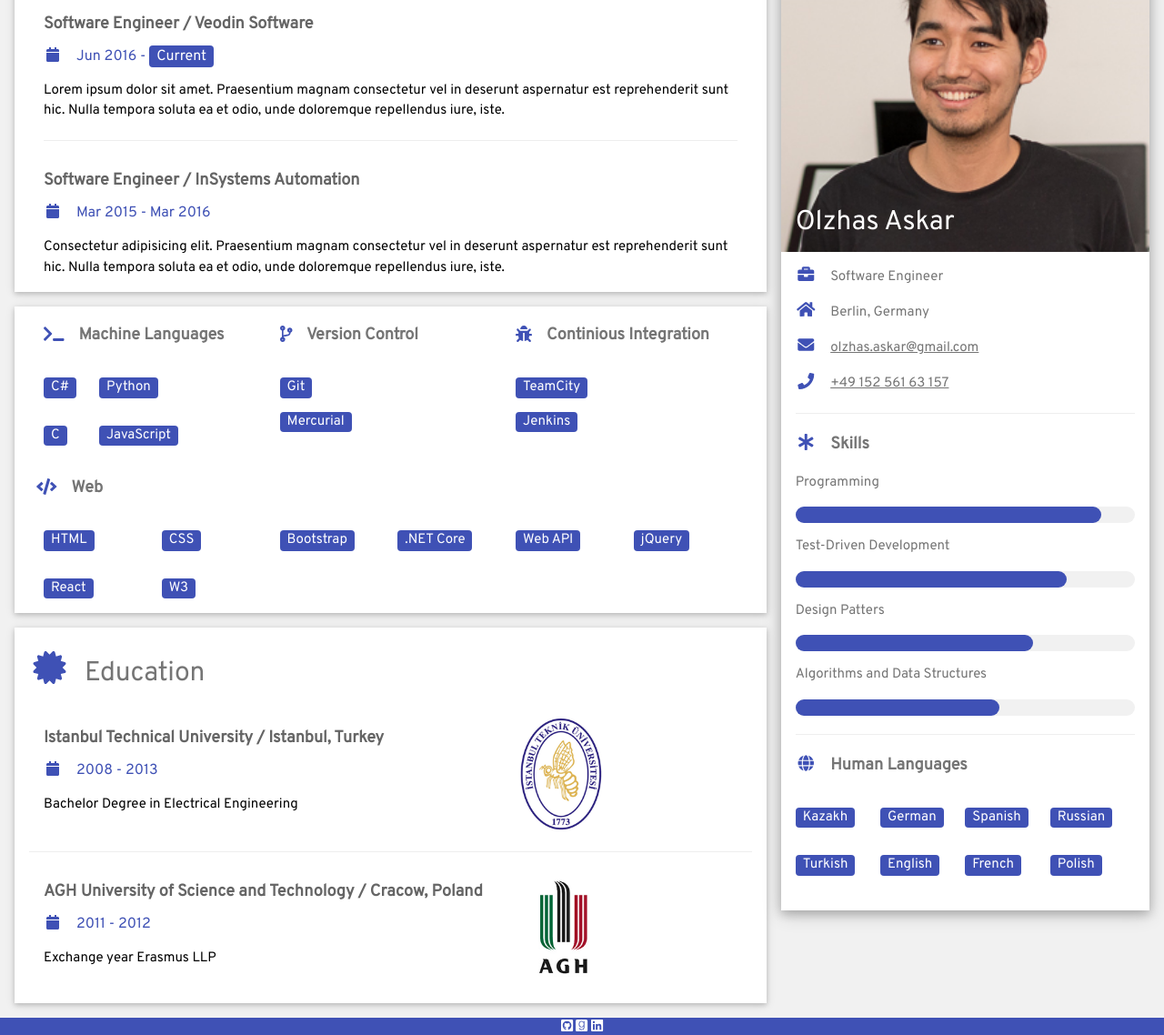
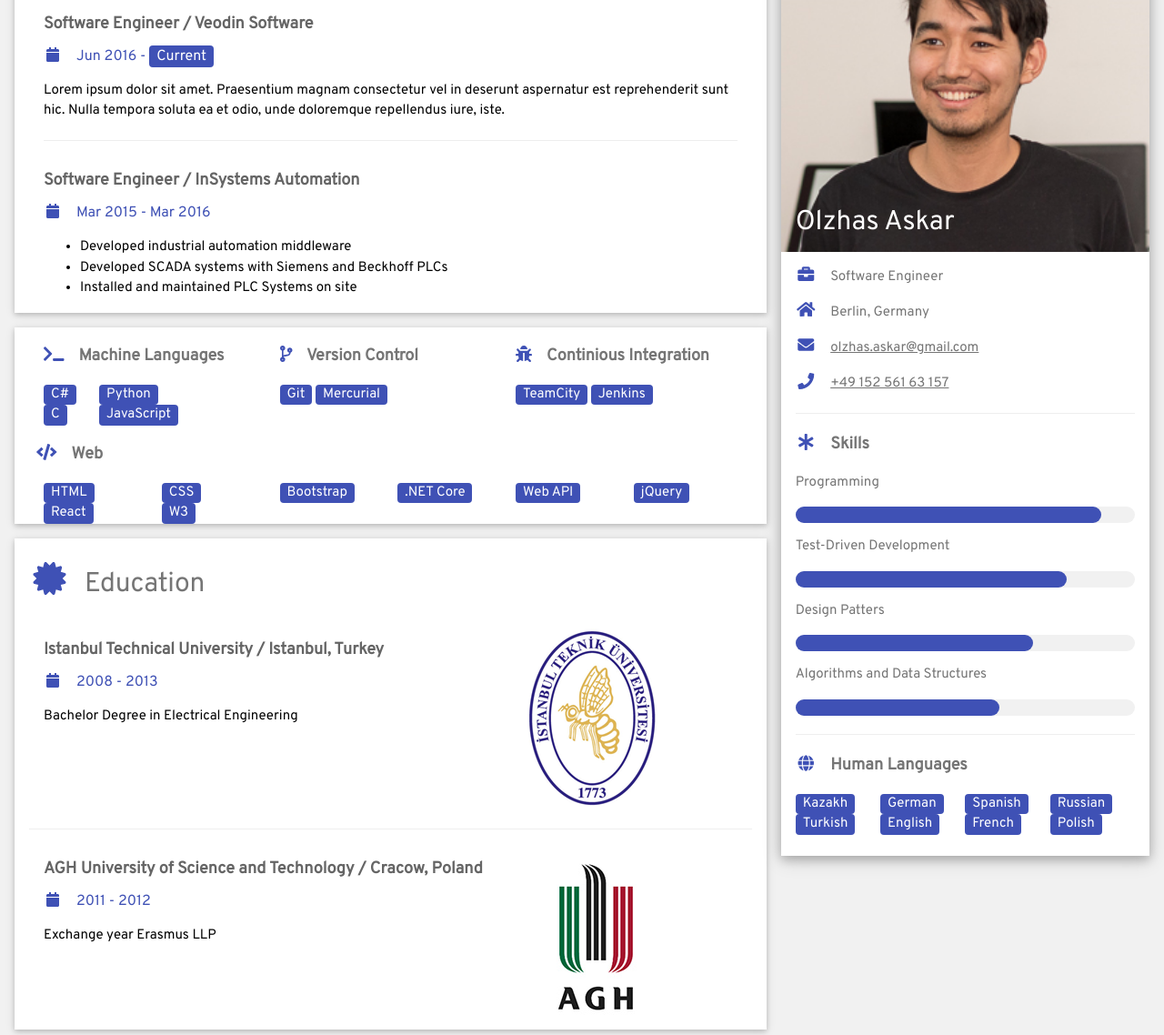
Before and after one commit to pheeria/cv, a plain HTML site: page index.html in a window 1280 px wide. Shown: the part 112-1250 px from the top of the page at 91% size. Drawn offline with nearby package versions, Linux system fonts and the light colour scheme.

Commit message:
Extracted css and removed redundant elements

```diff
--- /dev/null
+++ b/css/style.css
@@ -0,0 +1,35 @@
+html, body, h1, h2, h3, h4, h5, h6 {
+  font-family: "Overpass";
+}
+
+.total-width {
+  max-width: 1400px;
+}
+
+.edu-logo-width {
+  width: 40%;
+}
+
+.photo-width {
+  width: 100%;
+}
+
+.bar-90 {
+  height: 18px;
+  width: 90%;
+}
+
+.bar-80 {
+  height: 18px;
+  width: 80%;
+}
+
+.bar-70 {
+  height: 18px;
+  width: 70%;
+}
+
+.bar-60 {
+  height: 18px;
+  width: 60%;
+}
--- a/index.html
+++ b/index.html
@@ -5,14 +5,12 @@
 <meta name="viewport" content="width=device-width, initial-scale=1">
 <link rel="stylesheet" href="https://www.w3schools.com/w3css/4/w3.css">
 <link rel='stylesheet' href='https://fonts.googleapis.com/css?family=Overpass'>
+<link rel="stylesheet" href="css/style.css">
 <script defer src="https://use.fontawesome.com/releases/v5.0.2/js/all.js"></script>
-<style>
-html,body,h1,h2,h3,h4,h5,h6 {font-family: "Overpass" }
-</style>
 <body class="w3-light-grey">
 
 <!-- Page Container -->
-<div class="w3-content w3-margin-top" style="max-width:1400px;">
+<div class="w3-content w3-margin-top total-width">
 
   <!-- The Grid -->
   <div class="w3-row-padding">
@@ -31,7 +29,11 @@ html,body,h1,h2,h3,h4,h5,h6 {font-family: "Overpass" }
         <div class="w3-container">
           <h5 class="w3-opacity"><b>Software Engineer / InSystems Automation</b></h5>
           <h6 class="w3-text-indigo"><i class="fa fa-calendar fa-fw w3-margin-right"></i>Mar 2015 - Mar 2016</h6>
-          <p>Consectetur adipisicing elit. Praesentium magnam consectetur vel in deserunt aspernatur est reprehenderit sunt hic. Nulla tempora soluta ea et odio, unde doloremque repellendus iure, iste.</p>
+          <ul>
+            <li>Developed industrial automation middleware</li>
+            <li>Developed SCADA systems with Siemens and Beckhoff PLCs</li>
+            <li>Installed and maintained PLC Systems on site</li>
+          </ul>
         </div>
       </div>
 
@@ -41,61 +43,61 @@ html,body,h1,h2,h3,h4,h5,h6 {font-family: "Overpass" }
             <p class="w3-large"><b><i class="fas fa-terminal w3-margin-right w3-text-indigo"></i>Machine Languages</b></p>
             <div class="w3-row">
               <div class="w3-col s3">
-                <p><span class="w3-tag w3-indigo w3-round">C#</span></p>
+                <span class="w3-tag w3-indigo w3-round">C#</span>
               </div>
               <div class="w3-col s3">
-                <p><span class="w3-tag w3-indigo w3-round">Python</span></p>
+                <span class="w3-tag w3-indigo w3-round">Python</span>
               </div>
             </div>
             <div class="w3-row">
               <div class="w3-col s3">
-                <p><span class="w3-tag w3-indigo w3-round">C</span></p>
+                <span class="w3-tag w3-indigo w3-round">C</span>
               </div>
               <div class="w3-col s3">
-                <p><span class="w3-tag w3-indigo w3-round">JavaScript</span></p>
+                <span class="w3-tag w3-indigo w3-round">JavaScript</span>
               </div>
             </div>
           </div>
           <div class="w3-third">
             <p class="w3-large"><b><i class="fas fa-code-branch w3-margin-right w3-text-indigo"></i>Version Control</b></p>
             <div class="w3-row">
-              <p><span class="w3-tag w3-indigo w3-round">Git</span></p>
-              <p><span class="w3-tag w3-indigo w3-round">Mercurial</span></p>
+              <span class="w3-tag w3-indigo w3-round">Git</span>
+              <span class="w3-tag w3-indigo w3-round">Mercurial</span>
             </div>
           </div>
           <div class="w3-third">
             <p class="w3-large"><b><i class="fas fa-bug w3-margin-right w3-text-indigo"></i>Continious Integration</b></p>
             <div class="w3-row">
-              <p><span class="w3-tag w3-indigo w3-round">TeamCity</span></p>
-              <p><span class="w3-tag w3-indigo w3-round">Jenkins</span></p>
+              <span class="w3-tag w3-indigo w3-round">TeamCity</span>
+              <span class="w3-tag w3-indigo w3-round">Jenkins</span>
             </div>
           </div>
         </div>
         <div class="w3-row-padding">
           <p class="w3-large"><b><i class="fas fa-code w3-margin-right w3-text-indigo"></i>Web</b></p>
           <div class="w3-col s2">
-            <p><span class="w3-tag w3-indigo w3-round">HTML</span></p>
+            <span class="w3-tag w3-indigo w3-round">HTML</span>
           </div>
           <div class="w3-col s2">
-            <p><span class="w3-tag w3-indigo w3-round">CSS</span></p>
+            <span class="w3-tag w3-indigo w3-round">CSS</span>
           </div>
           <div class="w3-col s2">
-            <p><span class="w3-tag w3-indigo w3-round">Bootstrap</span></p>
+            <span class="w3-tag w3-indigo w3-round">Bootstrap</span>
           </div>
           <div class="w3-col s2">
-            <p><span class="w3-tag w3-indigo w3-round">.NET Core</span></p>
+            <span class="w3-tag w3-indigo w3-round">.NET Core</span>
           </div>
           <div class="w3-col s2">
-            <p><span class="w3-tag w3-indigo w3-round">Web API</span></p>
+            <span class="w3-tag w3-indigo w3-round">Web API</span>
           </div>
           <div class="w3-col s2">
-            <p><span class="w3-tag w3-indigo w3-round">jQuery</span></p>
+            <span class="w3-tag w3-indigo w3-round">jQuery</span>
           </div>
           <div class="w3-col s2">
-            <p><span class="w3-tag w3-indigo w3-round">React</span></p>
+            <span class="w3-tag w3-indigo w3-round">React</span>
           </div>
           <div class="w3-col s2">
-            <p><span class="w3-tag w3-indigo w3-round">W3</span></p>
+            <span class="w3-tag w3-indigo w3-round">W3</span>
           </div>
         </div>
       </div>
@@ -109,7 +111,7 @@ html,body,h1,h2,h3,h4,h5,h6 {font-family: "Overpass" }
             <p>Bachelor Degree in Electrical Engineering</p>
           </div>
           <div class="w3-third">
-            <img src="./images/itu.gif" class="w3-image" style="width:50%" alt="ITU">
+            <img src="images/itu.gif" class="w3-image .edu-logo-width" alt="ITU">
           </div>
         </div>
         <hr>
@@ -120,7 +122,7 @@ html,body,h1,h2,h3,h4,h5,h6 {font-family: "Overpass" }
             <p>Exchange year Erasmus LLP</p><br>
           </div>
           <div class="w3-third">
-            <img src="./images/agh.jpg" class="w3-image" style="width:50%" alt="AGH">
+            <img src="images/agh.jpg" class="w3-image .edu-logo-width" alt="AGH">
           </div>
         </div>
       </div>
@@ -133,7 +135,7 @@ html,body,h1,h2,h3,h4,h5,h6 {font-family: "Overpass" }
 
       <div class="w3-white w3-text-grey w3-card-4">
         <div class="w3-display-container">
-          <img src="./images/olzhas.png" style="width:100%" alt="Olzhas">
+          <img src="./images/olzhas.png" class="w3-image photo-width" alt="Olzhas">
           <div class="w3-display-bottomleft w3-container w3-text-white">
             <h2>Olzhas Askar</h2>
           </div>
@@ -148,49 +150,49 @@ html,body,h1,h2,h3,h4,h5,h6 {font-family: "Overpass" }
           <p class="w3-large"><b><i class="fa fa-asterisk fa-fw w3-margin-right w3-text-indigo"></i>Skills</b></p>
           <p>Programming</p>
           <div class="w3-light-grey w3-round-xlarge w3-small">
-            <div class="w3-round-xlarge w3-indigo" style="height:18px;width:90%"></div>
+            <div class="w3-round-xlarge w3-indigo bar-90"></div>
           </div>
           <p>Test-Driven Development</p>
           <div class="w3-light-grey w3-round-xlarge w3-small">
-            <div class="w3-round-xlarge w3-indigo" style="height:18px;width:80%"></div>
+            <div class="w3-round-xlarge w3-indigo bar-80"></div>
           </div>
           <p>Design Patters</p>
           <div class="w3-light-grey w3-round-xlarge w3-small">
-            <div class="w3-round-xlarge w3-indigo" style="height:18px;width:70%"></div>
+            <div class="w3-round-xlarge w3-indigo bar-70"></div>
           </div>
           <p>Algorithms and Data Structures</p>
           <div class="w3-light-grey w3-round-xlarge w3-small">
-            <div class="w3-round-xlarge w3-indigo" style="height:18px;width:60%"></div>
+            <div class="w3-round-xlarge w3-indigo bar-60"></div>
           </div>
           <hr>
 
           <p class="w3-large w3-text-theme"><b><i class="fa fa-globe fa-fw w3-margin-right w3-text-indigo"></i>Human Languages</b></p>
           <div class="w3-row">
             <div class="w3-col s3">
-              <p><span class="w3-tag w3-indigo w3-round">Kazakh</span></p>
+              <span class="w3-tag w3-indigo w3-round">Kazakh</span>
             </div>
             <div class="w3-col s3">
-              <p><span class="w3-tag w3-indigo w3-round">German</span></p>
+              <span class="w3-tag w3-indigo w3-round">German</span>
             </div>
             <div class="w3-col s3">
-              <p><span class="w3-tag w3-indigo w3-round">Spanish</span></p>
+              <span class="w3-tag w3-indigo w3-round">Spanish</span>
             </div>
             <div class="w3-col s3">
-              <p><span class="w3-tag w3-indigo w3-round">Russian</span></p>
+              <span class="w3-tag w3-indigo w3-round">Russian</span>
             </div>
           </div>
           <div class="w3-row">
             <div class="w3-col s3">
-              <p><span class="w3-tag w3-indigo w3-round">Turkish</span></p>
+              <span class="w3-tag w3-indigo w3-round">Turkish</span>
             </div>
             <div class="w3-col s3">
-              <p><span class="w3-tag w3-indigo w3-round">English</span></p>
+              <span class="w3-tag w3-indigo w3-round">English</span>
             </div>
             <div class="w3-col s3">
-              <p><span class="w3-tag w3-indigo w3-round">French</span></p>
+              <span class="w3-tag w3-indigo w3-round">French</span>
             </div>
             <div class="w3-col s3">
-              <p><span class="w3-tag w3-indigo w3-round">Polish</span></p>
+              <span class="w3-tag w3-indigo w3-round">Polish</span>
             </div>
           </div>
           <br>
```
